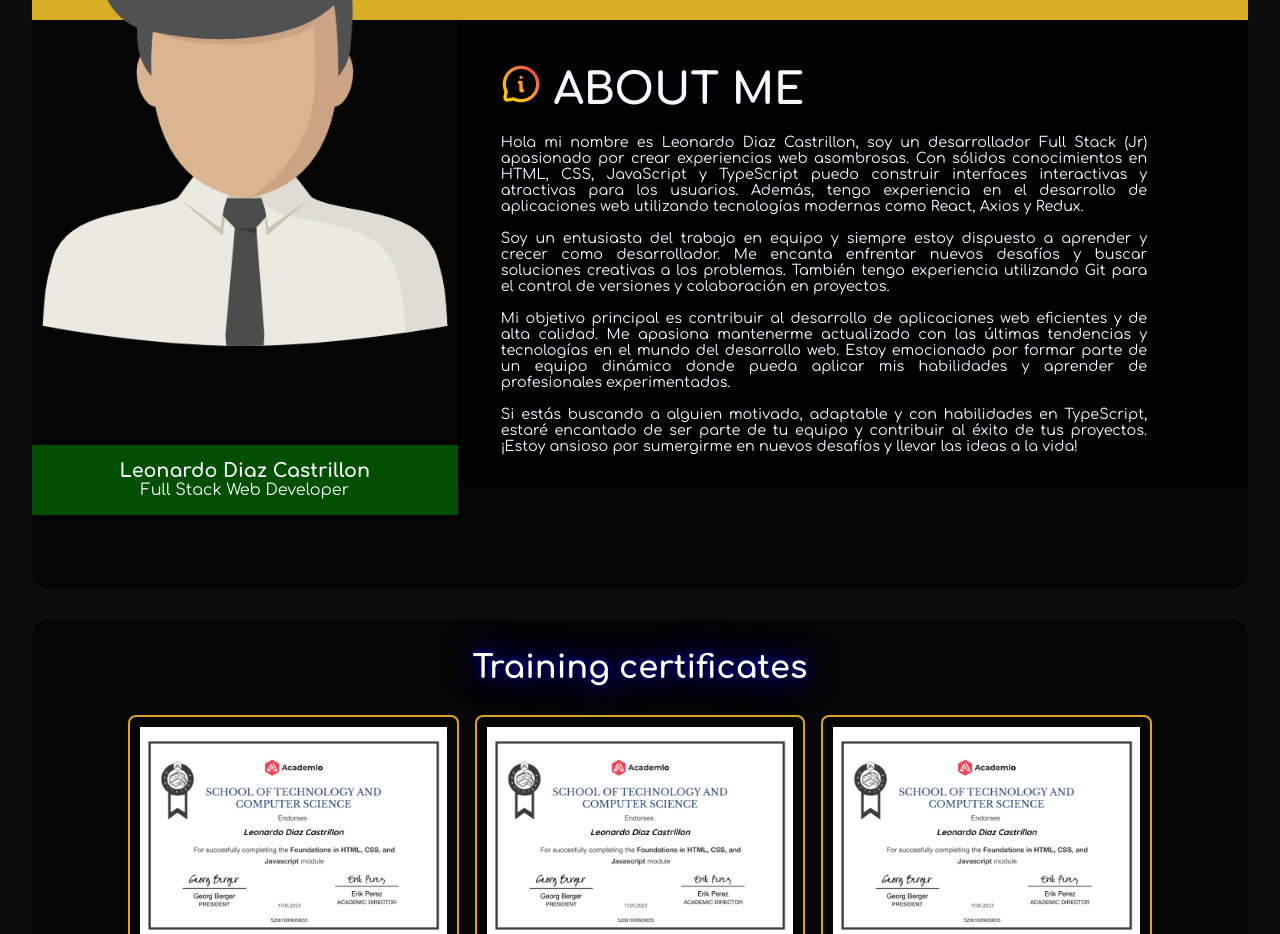
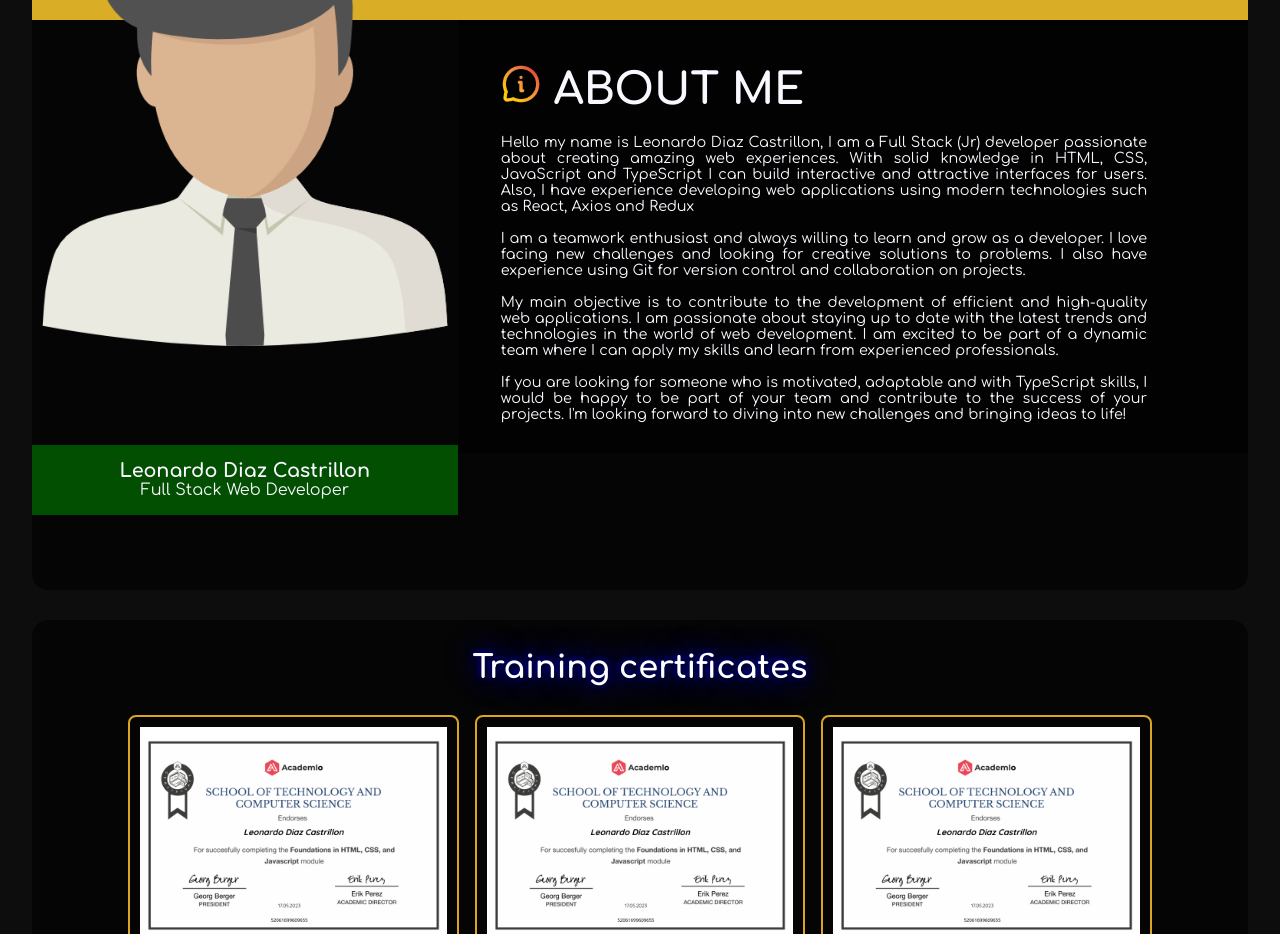
Before and after one commit to LedicaCo/portfolioLedica.co, a React (Vite) app: page / in a window 1280 px wide. Shown: the part 960-1894 px from the top of the page. Built offline with nearby package versions, Linux system fonts and the light colour scheme.

Commit message:
About me in english

```diff
--- a/src/components/AboutMe.jsx
+++ b/src/components/AboutMe.jsx
@@ -21,13 +21,13 @@ const AboutMe =
           </div>
           <div className="about__text">
             <h2 className="aboutme__section"><span className="aboutme__icon"><img className="icon__sobre" src="./sobre.png" alt="" /></span> ABOUT ME </h2>
-            <p  className="about__paragraf">Hola mi nombre es Leonardo Diaz Castrillon, soy un desarrollador Full Stack (Jr) apasionado por crear experiencias web asombrosas. Con sólidos conocimientos en HTML, CSS, JavaScript y TypeScript puedo construir interfaces interactivas y atractivas para los usuarios. Además, tengo experiencia en el desarrollo de aplicaciones web utilizando tecnologías modernas como React, Axios y Redux.</p><br />
+            <p  className="about__paragraf">Hello my name is Leonardo Diaz Castrillon, I am a Full Stack (Jr) developer passionate about creating amazing web experiences. With solid knowledge in HTML, CSS, JavaScript and TypeScript I can build interactive and attractive interfaces for users. Also, I have experience developing web applications using modern technologies such as React, Axios and Redux</p><br />
 
-            <p  className="about__paragraf">Soy un entusiasta del trabajo en equipo y siempre estoy dispuesto a aprender y crecer como desarrollador. Me encanta enfrentar nuevos desafíos y buscar soluciones creativas a los problemas. También tengo experiencia utilizando Git para el control de versiones y colaboración en proyectos.</p><br />
+            <p  className="about__paragraf">I am a teamwork enthusiast and always willing to learn and grow as a developer. I love facing new challenges and looking for creative solutions to problems. I also have experience using Git for version control and collaboration on projects.</p><br />
 
-            <p  className="about__paragraf">Mi objetivo principal es contribuir al desarrollo de aplicaciones web eficientes y de alta calidad. Me apasiona mantenerme actualizado con las últimas tendencias y tecnologías en el mundo del desarrollo web. Estoy emocionado por formar parte de un equipo dinámico donde pueda aplicar mis habilidades y aprender de profesionales experimentados.</p><br />
+            <p  className="about__paragraf">My main objective is to contribute to the development of efficient and high-quality web applications. I am passionate about staying up to date with the latest trends and technologies in the world of web development. I am excited to be part of a dynamic team where I can apply my skills and learn from experienced professionals.</p><br />
 
-            <p  className="about__paragraf">Si estás buscando a alguien motivado, adaptable y con habilidades en TypeScript, estaré encantado de ser parte de tu equipo y contribuir al éxito de tus proyectos. ¡Estoy ansioso por sumergirme en nuevos desafíos y llevar las ideas a la vida!</p><br />
+            <p  className="about__paragraf">If you are looking for someone who is motivated, adaptable and with TypeScript skills, I would be happy to be part of your team and contribute to the success of your projects. I'm looking forward to diving into new challenges and bringing ideas to life!</p><br />
           </div>
         </div>
         <div className="about_-section2"></div>
```
